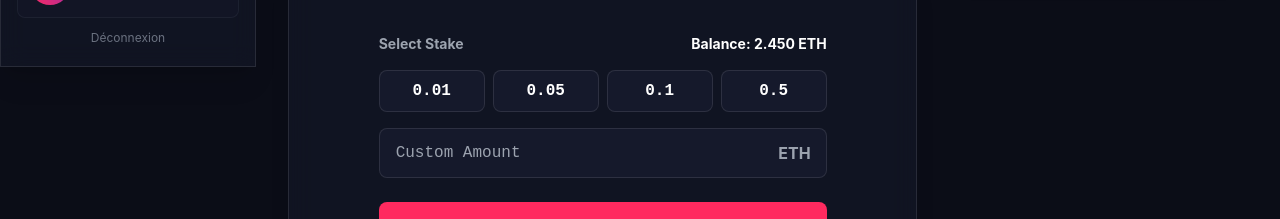
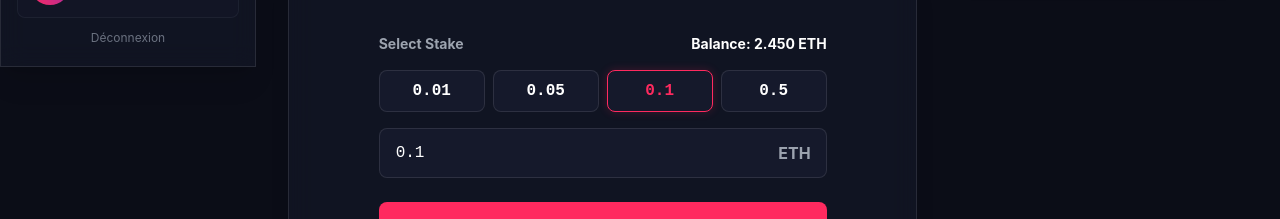
Before and after one commit to DM7OFF/Hexbet, a React (Vite) app in the folder frontend/: page /ranked in a window 1280 px wide. Shown: the part 733-952 px from the top of the page. Built offline with nearby package versions, Linux system fonts and the light colour scheme; no server answers.

Commit message:
feat(ranked): enable stake selection in lobby

```diff
--- a/frontend/src/pages/RankedLobby.tsx
+++ b/frontend/src/pages/RankedLobby.tsx
@@ -12,6 +12,7 @@ const GAMES = [
 export default function RankedLobby() {
   const [selectedGame, setSelectedGame] = useState(GAMES[1].id); // Default to dice
   const [isSearching, setIsSearching] = useState(false);
+  const [stake, setStake] = useState<number>(0.1);
   const navigate = useNavigate();
 
   useEffect(() => {
@@ -37,7 +38,7 @@ export default function RankedLobby() {
       userId: 'GuestPlayer_' + Math.floor(Math.random() * 1000), // mock userId
       rank: 1842, // mock ELO
       gameType: selectedGame,
-      stake: 0.5 // mock stake
+      stake: stake
     });
   };
 
@@ -129,7 +130,11 @@ export default function RankedLobby() {
                   </div>
                   <div className="grid grid-cols-4 gap-2">
                     {['0.01', '0.05', '0.1', '0.5'].map(val => (
-                      <button key={val} className="py-2 bg-surface border border-white/10 rounded-lg hover:border-primary hover:text-primary transition-colors font-mono font-bold">
+                      <button
+                        key={val}
+                        onClick={() => setStake(Number(val))}
+                        className={`py-2 bg-surface border rounded-lg hover:border-primary hover:text-primary transition-colors font-mono font-bold ${stake === Number(val) ? 'border-primary text-primary shadow-[0_0_10px_rgba(255,42,95,0.2)]' : 'border-white/10'}`}
+                      >
                         {val}
                       </button>
                     ))}
@@ -137,6 +142,8 @@ export default function RankedLobby() {
                   <div className="relative">
                     <input
                       type="number"
+                      value={stake}
+                      onChange={(e) => setStake(Number(e.target.value))}
                       placeholder="Custom Amount"
                       className="w-full bg-surface border border-white/10 rounded-lg py-3 px-4 outline-none focus:border-primary transition-colors font-mono"
                     />
```
